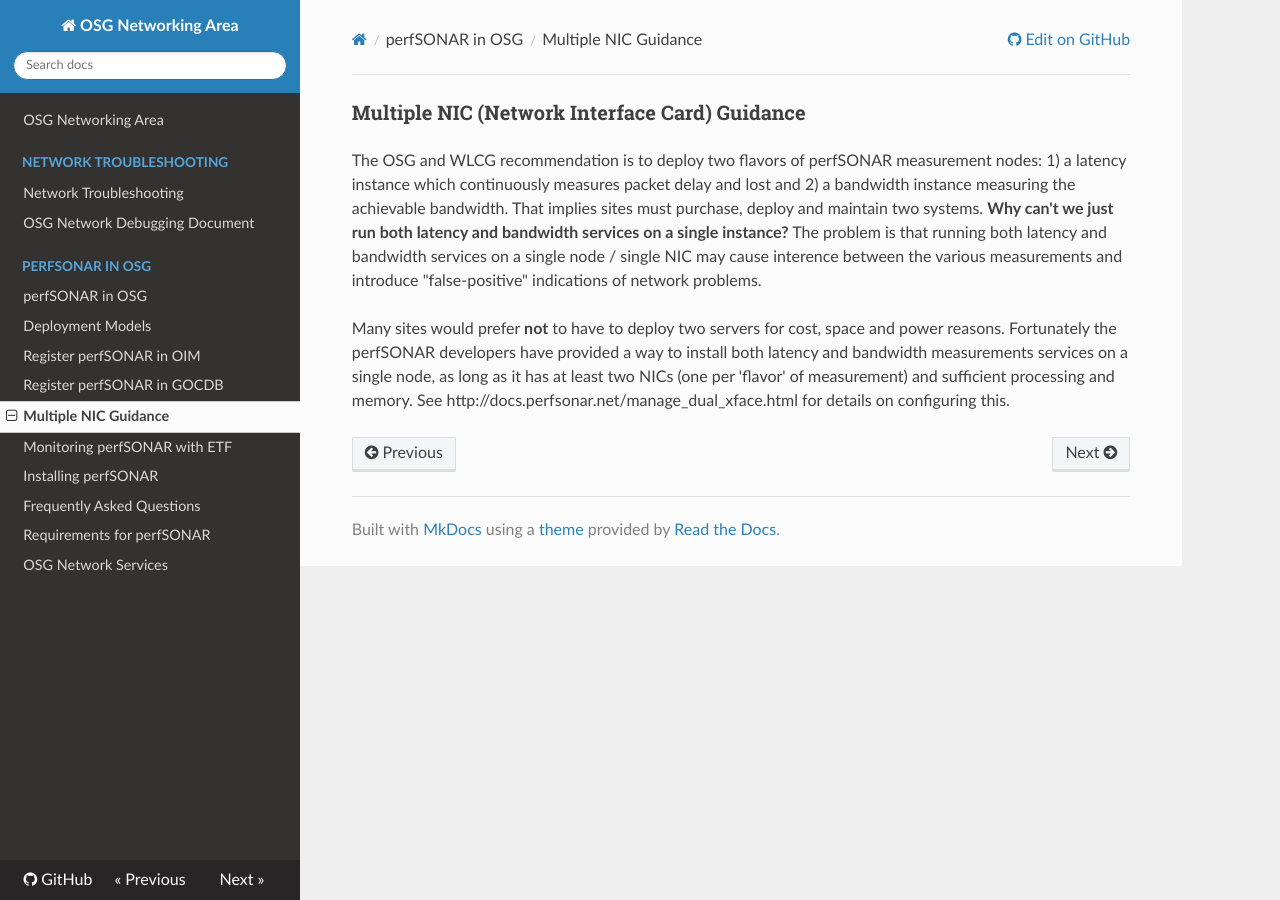
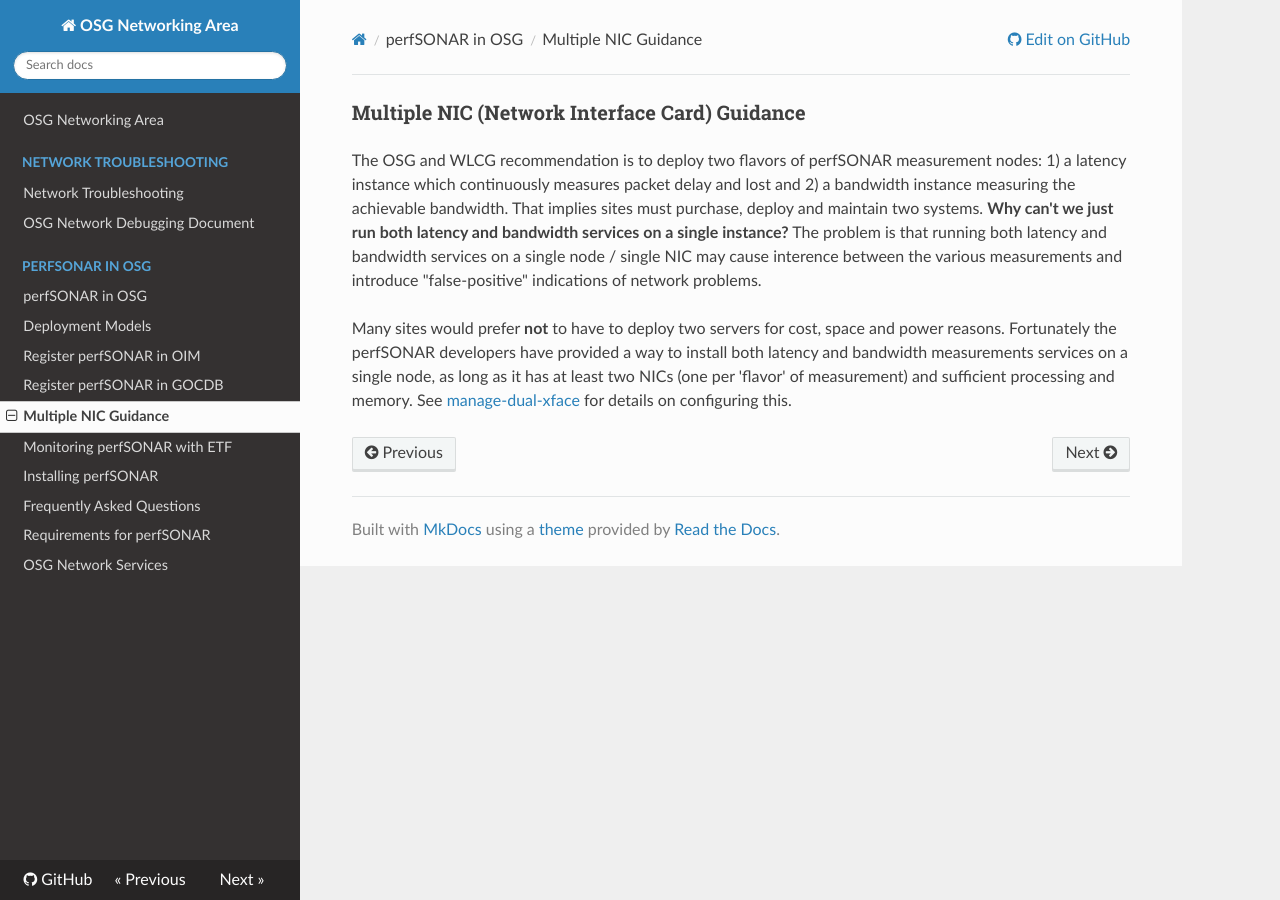
Before and after one commit to osg-htc/networking, an MkDocs documentation site: the page built from docs/perfsonar/multiple-nic-guidance.md, in a window 1280 px wide. Built offline with MkDocs 1.6.1, drawn with Linux system fonts in a browser that asks for light colours; nearby versions of some CDN libraries; old or Windows-style settings are respelled for this version of MkDocs; some of the changed lines change nothing that is shown.

Commit message:
Update multiple-nic-guidance.md
Fixing URL

```diff
--- a/docs/perfsonar/multiple-nic-guidance.md
+++ b/docs/perfsonar/multiple-nic-guidance.md
@@ -6,4 +6,4 @@
 network problems.
 
 Many sites would prefer **not** to have to deploy two servers for cost, space and power reasons.  Fortunately the perfSONAR developers have provided a way to install both latency and bandwidth
-measurements services on a single node, as long as it has at least two NICs (one per 'flavor' of measurement) and sufficient processing and memory.  See http://docs.perfsonar.net/manage_dual_xface.html for details on configuring this.
+measurements services on a single node, as long as it has at least two NICs (one per 'flavor' of measurement) and sufficient processing and memory.  See [manage-dual-xface](http://docs.perfsonar.net/manage_dual_xface.html) for details on configuring this.
```
